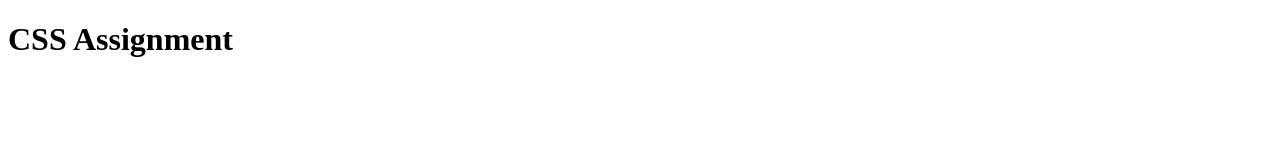
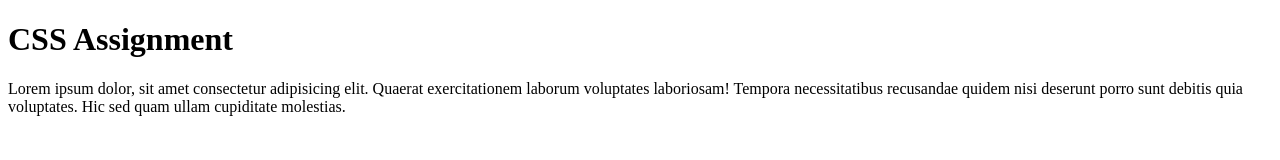
Before and after one commit to Innie4/First-CSS-Assignment, a plain HTML site: page index.html in a window 1280 px wide. Drawn offline with Linux system fonts and the light colour scheme.

Commit message:
second push or third, idk

```diff
--- a/index.html
+++ b/index.html
@@ -6,6 +6,8 @@
     <title>Assignment</title>
 
     <h1>CSS Assignment</h1>
+
+    <p>Lorem ipsum dolor, sit amet consectetur adipisicing elit. Quaerat exercitationem laborum voluptates laboriosam! Tempora necessitatibus recusandae quidem nisi deserunt porro sunt debitis quia voluptates. Hic sed quam ullam cupiditate molestias.</p>
 </head>
 <body>
 
```
